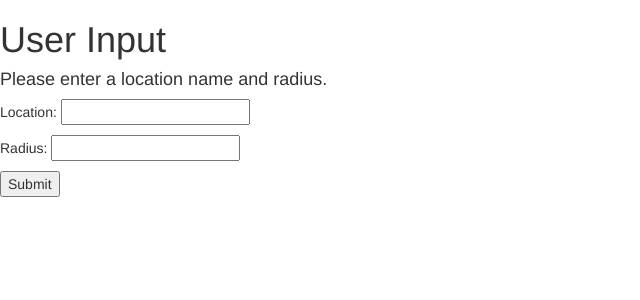
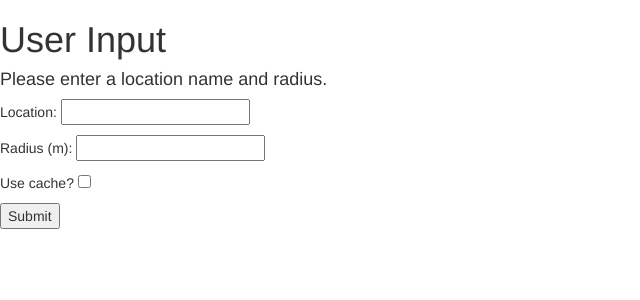
Before and after one commit to gotoariel/folium-demo, a Flask app: page /index in a window 1280 px wide. Shown: the top 300 px of the page, without its empty margins (0-640 px from the left). Run offline with Flask 2, Linux system fonts and the light colour scheme; parts of the project's set-up code (start-up, migrations or seed data) failed here and were passed over; some libraries are stand-ins or nearby versions.

Commit message:
add caching functionality

```diff
--- a/app.py
+++ b/app.py
@@ -22,7 +22,8 @@ def index():
     return render_template('input.html')
   elif request.method == 'POST':
     app.vars['location'] = request.form['location']
-    app.vars['radius'] = request.form.getlist('radius')
+    app.vars['radius'] = request.form['radius']
+    app.vars['cache'] = request.form['cache']
     return redirect('/tracker')
 
 @app.route('/tracker')
@@ -35,6 +36,7 @@ def tracker():
                                   icon = folium.Icon(color = 'blue')))
 
   # Call API for bus locations
+  refresh = False if app.vars['cache'] == "yes" else True
   bus_list = get_buses(loc.lat, loc.lng, app.vars['radius'])
 
   for bus in bus_list:
@@ -49,7 +51,7 @@ def tracker():
 
   return render_template('map.html')
 
-@checkpoint(key = string.Template('{0}x{1}_radius{2}.buslist'), work_dir = 'cache/', refresh = False)
+@checkpoint(key = string.Template('{0}x{1}_radius{2}.buslist'), work_dir = 'cache/', refresh = refresh)
 def get_buses(lat, lon, radius):
   """
   All values passed as strings and radius in meters
--- a/templates/input.html
+++ b/templates/input.html
@@ -17,7 +17,8 @@
 
     		<form id='input' method='post' action='index'>
           <p>Location: <input type='text' name='location' /></p>
-          <p>Radius: <input type='text' name='radius' /></p>
+          <p>Radius (m): <input type='text' name='radius' /></p>
+          <p>Use cache? <input type='checkbox' name='cache' value='yes' /></p>
           <p><input type="submit" value="Submit"></p>
         </form>
   		</div>
```
